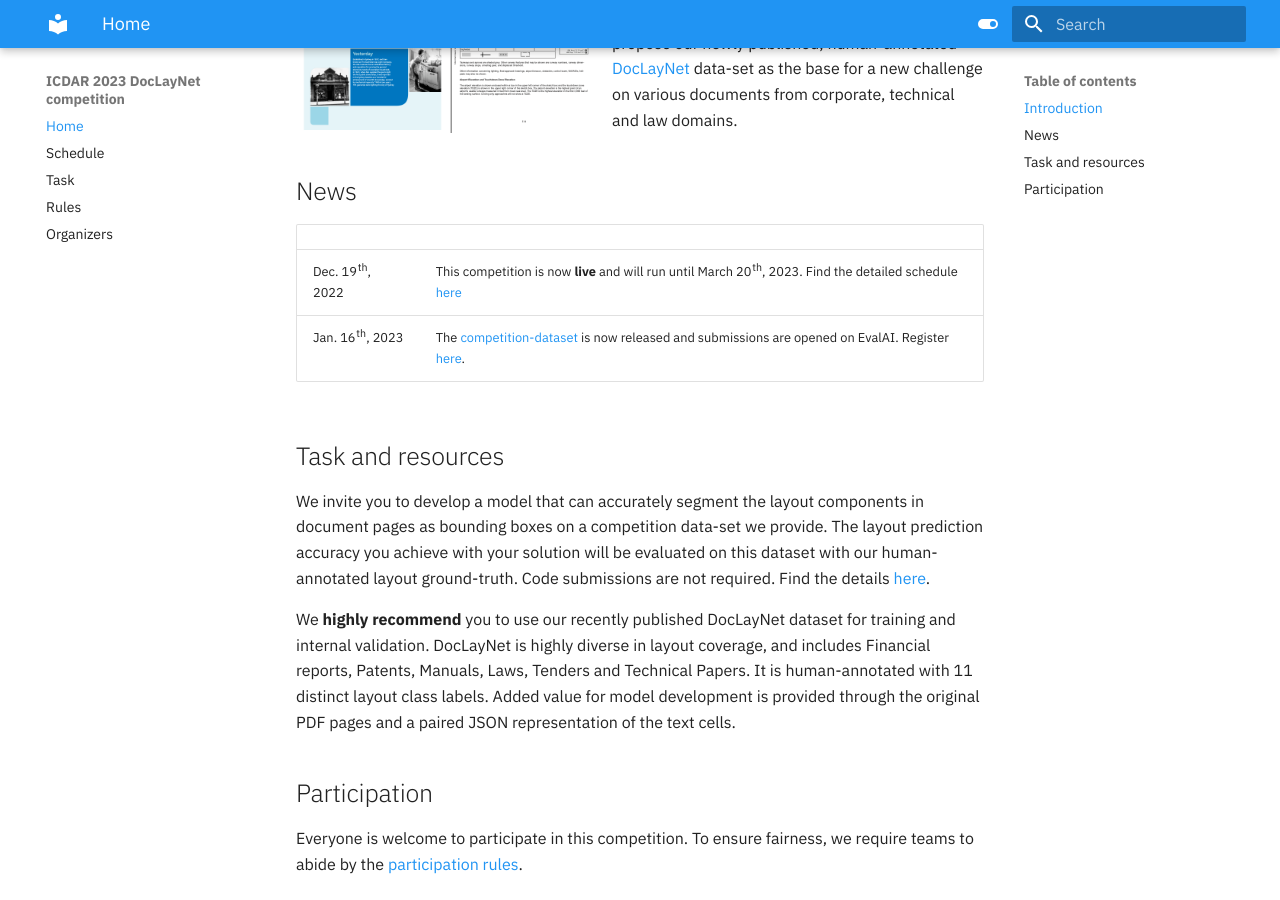
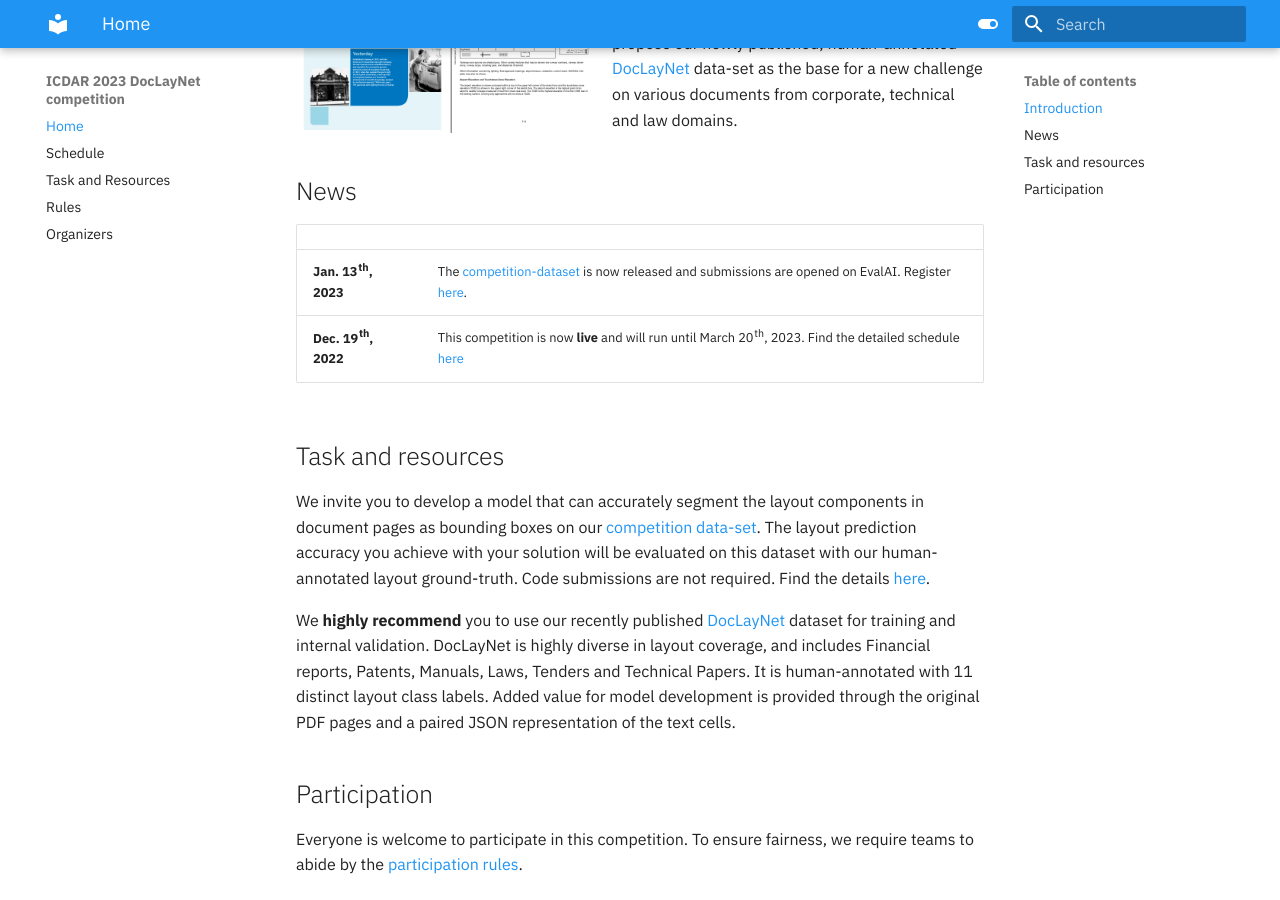
Before and after one commit to DS4SD/icdar23-doclaynet, an MkDocs documentation site: the page built from docs/index.md, in a window 1280 px wide and 900 px high, scrolled down 691 px. Built offline with MkDocs 1.6.1 and Material for MkDocs 9.7.7, drawn with Linux system fonts in a browser that asks for light colours.

Commit message:
Final updates
Signed-off-by: Christoph Auer <CAU@zurich.ibm.com>

```diff
--- a/docs/index.md
+++ b/docs/index.md
@@ -18,14 +18,14 @@
 
 |   |    |
 | :---------- | :----------------------------------- |
-| Dec. 19th, 2022      | This competition is now **live** and will run until March 20th, 2023. Find the detailed schedule [here](schedule)|
-| Jan. 16th, 2023      | The [competition-dataset](task#competition-data-set) is now released and submissions are opened on EvalAI. Register [here](https://eval.ai/web/challenges/challenge-page/1923/).|
+| **Jan. 13th, 2023**      | The [competition-dataset](task#competition-data-set) is now released and submissions are opened on EvalAI. Register [here](https://eval.ai/web/challenges/challenge-page/1923/).|
+| **Dec. 19th, 2022**      | This competition is now **live** and will run until March 20th, 2023. Find the detailed schedule [here](schedule)|
 
 ## Task and resources
 
-We invite you to develop a model that can accurately segment the layout components in document pages as bounding boxes on a competition data-set we provide. The layout prediction accuracy you achieve with your solution will be evaluated on this dataset with our human-annotated layout ground-truth. Code submissions are not required. Find the details [here](task).
+We invite you to develop a model that can accurately segment the layout components in document pages as bounding boxes on our [competition data-set](task#competition-data-set). The layout prediction accuracy you achieve with your solution will be evaluated on this dataset with our human-annotated layout ground-truth. Code submissions are not required. Find the details [here](task).
 
-We **highly recommend** you to use our recently published DocLayNet dataset for training and internal validation. DocLayNet is highly diverse in layout coverage, and includes Financial reports, Patents, Manuals, Laws, Tenders and Technical Papers. It is human-annotated with 11 distinct layout class labels. Added value for model development is provided through the original PDF pages and a paired JSON representation of the text cells.
+We **highly recommend** you to use our recently published [DocLayNet](https://github.com/DS4SD/DocLayNet) dataset for training and internal validation. DocLayNet is highly diverse in layout coverage, and includes Financial reports, Patents, Manuals, Laws, Tenders and Technical Papers. It is human-annotated with 11 distinct layout class labels. Added value for model development is provided through the original PDF pages and a paired JSON representation of the text cells.
 
 ## Participation
 
--- a/docs/schedule.md
+++ b/docs/schedule.md
@@ -1,11 +1,11 @@
 # Schedule
 
 This competition starts on Dec. 19th, 2022. You are welcome to familiarize with the task and the data assets now.
-The [competition data-set](../task#competition-data-set) is published and submissions on our [EvalAI challenge](https://eval.ai/web/challenges/challenge-page/1923/) are opened on Jan. 16th, 2023. The competition closes on March 20th, 2023 and the winning team will be announced.
+The [competition data-set](../task#competition-data-set) is published and submissions on our [EvalAI challenge](https://eval.ai/web/challenges/challenge-page/1923/) are opened on Jan. 13th, 2023. The competition closes on March 20th, 2023 and the winning team will be announced.
 
 | Date | Milestone |
 |------|-----------|
 |19/Dec/2022 | Go-live of competition website with task description, eval metrics and participation rules |
-|16/Jan/2022 | Competition data-set is released (without ground truth), team registration opens on EvalAI and submissions can be made  |
+|13/Jan/2022 | Competition data-set is released (without ground truth), team registration opens on EvalAI and submissions can be made  |
 |20/Mar/2023 | Competition ends, winner is determined|
 |21-26/Aug/2023 | Results are presented at ICDAR 2023 conference|
--- a/mkdocs.yml
+++ b/mkdocs.yml
@@ -52,7 +52,7 @@
 nav:
   - Home: index.md
   - Schedule: schedule.md
-  - Task: task.md
+  - Task and Resources: task.md
   - Rules: rules.md
   - Organizers: team.md
 
```
Also changed, not shown: docs/task.md (+4 -4 lines).
